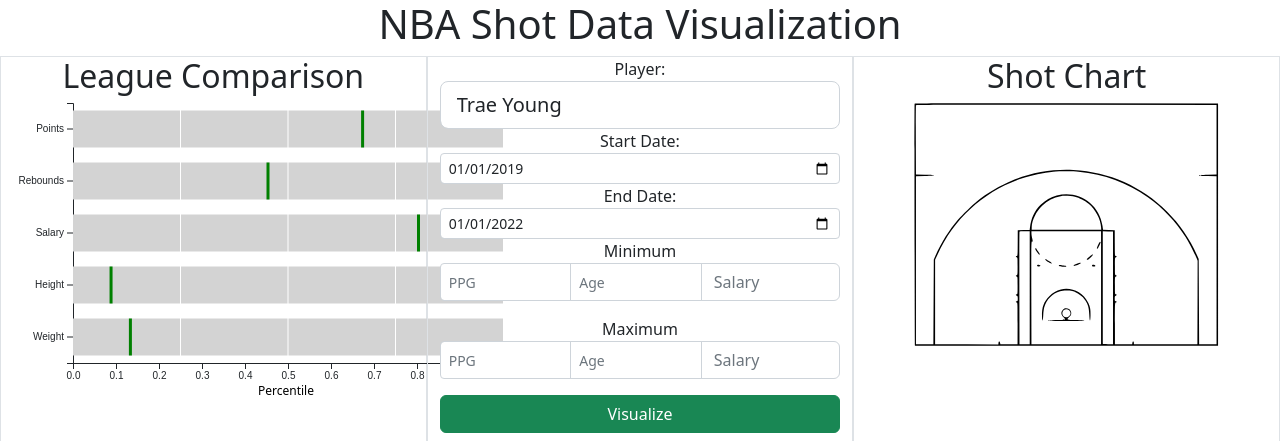
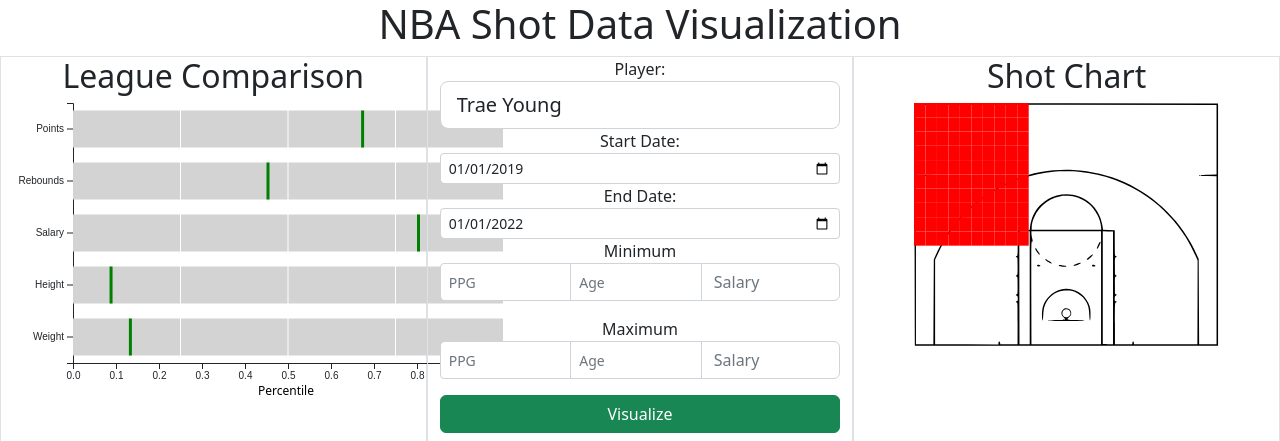
Before and after one commit to christensenjo/NBA-Shot-Data-Visualizer, a Django app: page / in a window 1280 px wide. Shown: the top 441 px of the page. Run offline with Django 4.2, Linux system fonts and the light colour scheme; data that the repository does not hold is empty; some libraries are stand-ins or nearby versions.

Commit message:
Attempting to create grid of rectangles over svg with viewbox

```diff
--- a/api/api/templates/index.html
+++ b/api/api/templates/index.html
@@ -64,7 +64,7 @@
                             <metadata>
                                 Created by potrace 1.12, written by Peter Selinger 2001-2015
                             </metadata>
-                            <g transform="translate(0.000000,559.000000) scale(0.100000,-0.100000)"fill="#000000" stroke="none">
+                            <g transform="translate(0.000000,559.000000) scale(0.100000,-0.100000)" fill="#000000" stroke="none">
                                 <path d="M14 5575 c-8 -19 1 -5570 9 -5567 4 1 1573 2 3487 2 l3480 0 0 2785
                                     0 2785 -3486 2 c-2318 2 -3488 0 -3490 -7z m6941 -830 l0 -800 -203 -5 c-269
                                     -7 -269 -23 0 -30 l203 -5 0 -1930 0 -1930 -200 0 -200 0 -5 980 -5 980 -36
--- a/api/static/visualizations/heatmap.js
+++ b/api/static/visualizations/heatmap.js
@@ -2,7 +2,8 @@ function heatMap(){
     // SVG Setup Details
     let margin = {"top": 20, "bottom": 0, "left": 60, "right": 20};
 
-    let width = document.getElementById("heatmap").offsetWidth - margin.left - margin.right;
+    let width = document.getElementById("heatmapPane").offsetWidth - margin.left - margin.right;
+    width = width - (.24 * width); // Account for padding on heatmap court svg
     let height = document.getElementById("heatmapPane").offsetHeight - margin.top - margin.bottom - document.getElementById("heatmapTitle").offsetHeight;
     let dataset = [];
 
@@ -21,11 +22,7 @@ function heatMap(){
     let axisScale = d3.scaleQuantile().range(fillRange);
 
     // SVG Implementation
-    // let heatmapSVG = d3.select("#heatmap").append("svg")
-    //     .attr("width", width + margin.left + margin.right)
-    //     .attr("height", height + margin.top + margin.bottom)
-    //     .append("g")
-    //     .attr("transform", "translate(" + margin.left + ", " + margin.top + ")");
+    let heatmapSVG = d3.select("#court");
 
     // Implement with Data
     // console.log(data);
@@ -41,7 +38,7 @@ function heatMap(){
 
         let legendAxis = d3.axisBottom(axisScale).tickFormat(x=>  x.toFixed(1) + "%");
 
-        let legend = svg.selectAll(".legend")
+        let legend = heatmapSVG.selectAll(".legend")
             .data(colors)
             .enter().append("g")
             .attr("transform", "translate(" + (width / 2 - legendWidth / 2) + ", " + height + ")");
@@ -52,26 +49,33 @@ function heatMap(){
             .style("fill", d=>d)
             .attr("x", (d,i)=> legendWidth/colors.length * i);
 
-        svg.append("g").attr("class", "axis")
+        heatmapSVG.append("g").attr("class", "axis")
             .attr("transform", "translate(" + (width / 2 - legendWidth/2) + ", " + (height - legendHeight + 60) + ")")
             .call(legendAxis);
     }
 
-    function initCourt(){
-        // Visualize the court
-
+    function init(){
         // NBA Court Dimension Setup (Halfcourt only)
         let courtWidth = 50;
         let courtHeight = 40;
 
+        let courtH = document.getElementById("heatmap").offsetHeight;
+        console.log(courtH);
+        // Make heatmap grid
+        for(let i = 0; i < 10; i++){
+            for(let j = 0; j < 10; j++){
+                console.log("height is " + height);
+                console.log("rect h is " + (.10 * height));
 
-        //Free Throw
-
-        //Other
-
-
+                heatmapSVG.append("rect")
+                    .attr("width", .10 * width)
+                    .attr("height", .10 * height)
+                    .style("fill", "red")
+                    .attr("x", ((i/10) * width))
+                    .attr("y", ((j/10) * height));
+            }
+        }
     }
 
-    initCourt();
-
+    init();
 }
```
